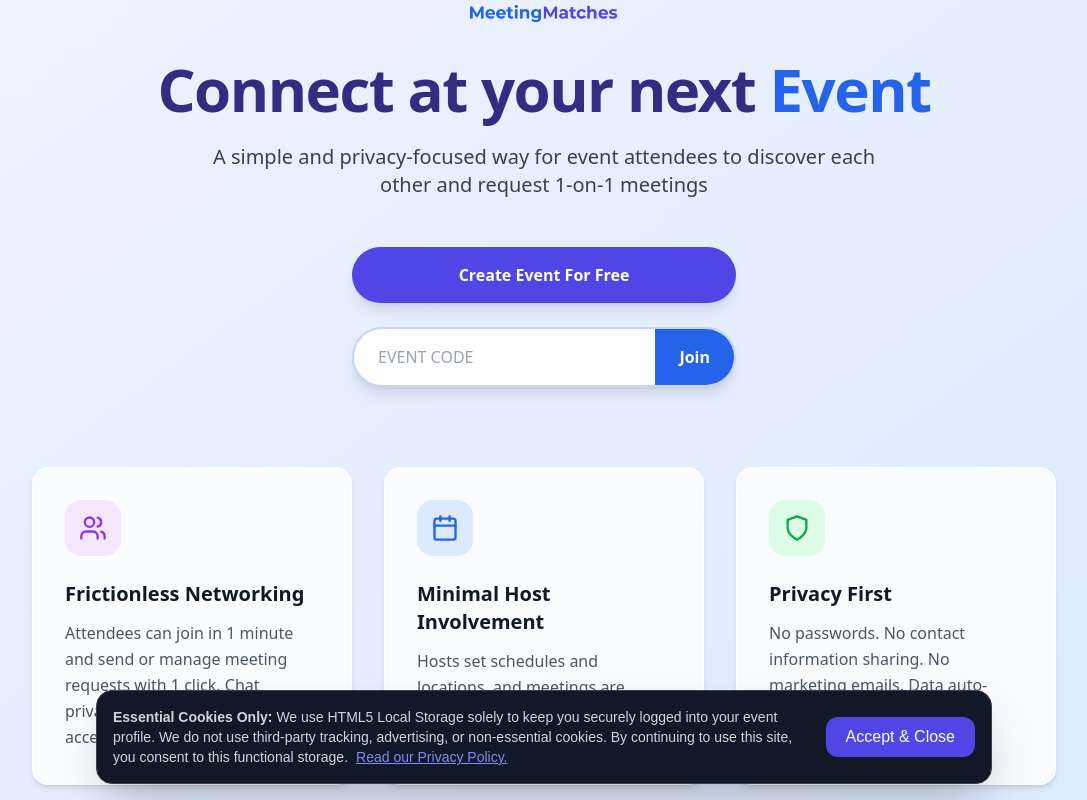
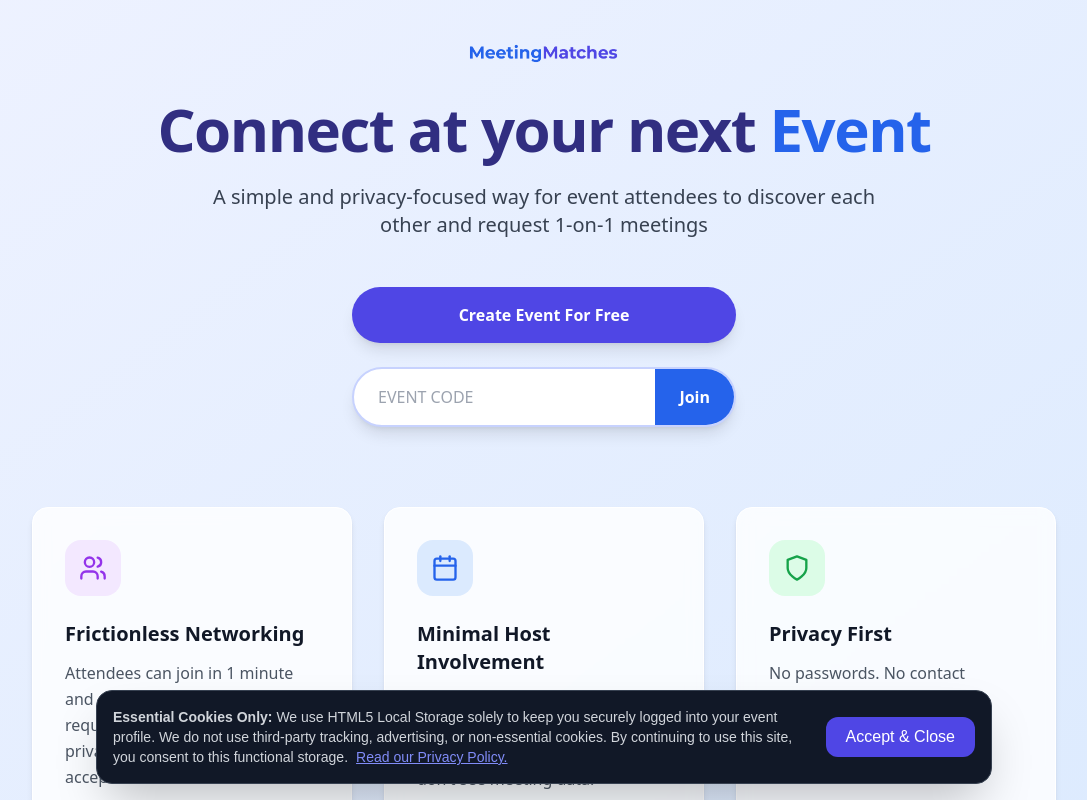
Before and after one commit to mottusrene/meetingmatchmaker, a Next.js app in the folder frontend/: page / in a window 1280 px wide. Shown: the top 800 px of the page, without its empty margins (96-1183 px from the left). Built offline with nearby package versions, Linux system fonts and the light colour scheme.

Commit message:
logo spacing changes

```diff
--- a/frontend/app/page.tsx
+++ b/frontend/app/page.tsx
@@ -22,7 +22,7 @@
   return (
     <div className="min-h-screen bg-gradient-to-br from-indigo-50 to-blue-100 flex flex-col font-sans">
       <main className="flex-grow container mx-auto px-6 pb-16 flex flex-col items-center justify-center text-center">
-        <Image src="/logo.png" alt="MeetingMatches" width={160} height={160} className="mb-8" />
+        <Image src="/logo.png" alt="MeetingMatches" width={160} height={160} className="mt-10 mb-8" />
         <h1 className="text-5xl md:text-6xl font-extrabold text-indigo-900 mb-6 tracking-tight">
           {t('landing.heroTitle')} <span className="text-blue-600">{t('landing.heroHighlight')}</span>
         </h1>
```
